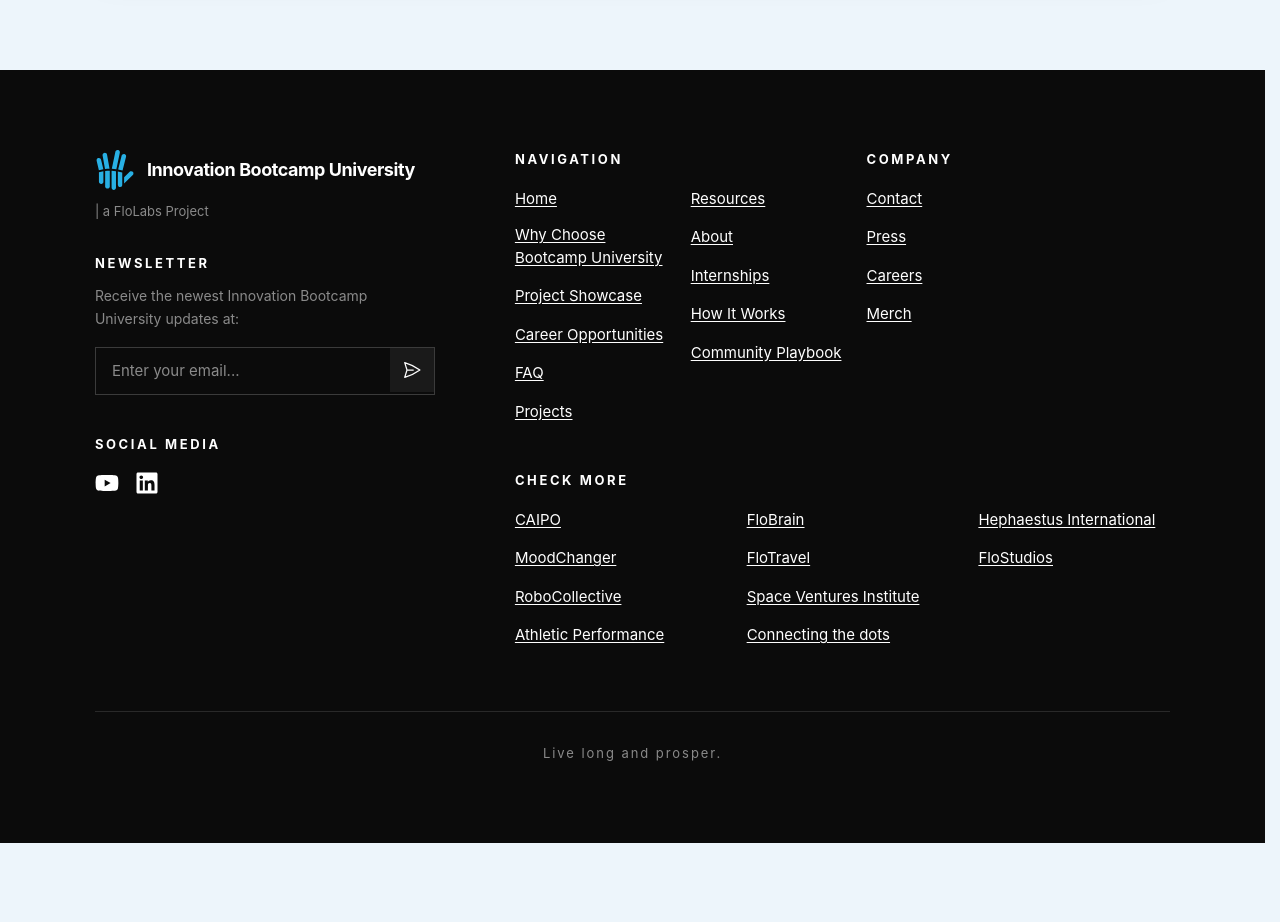
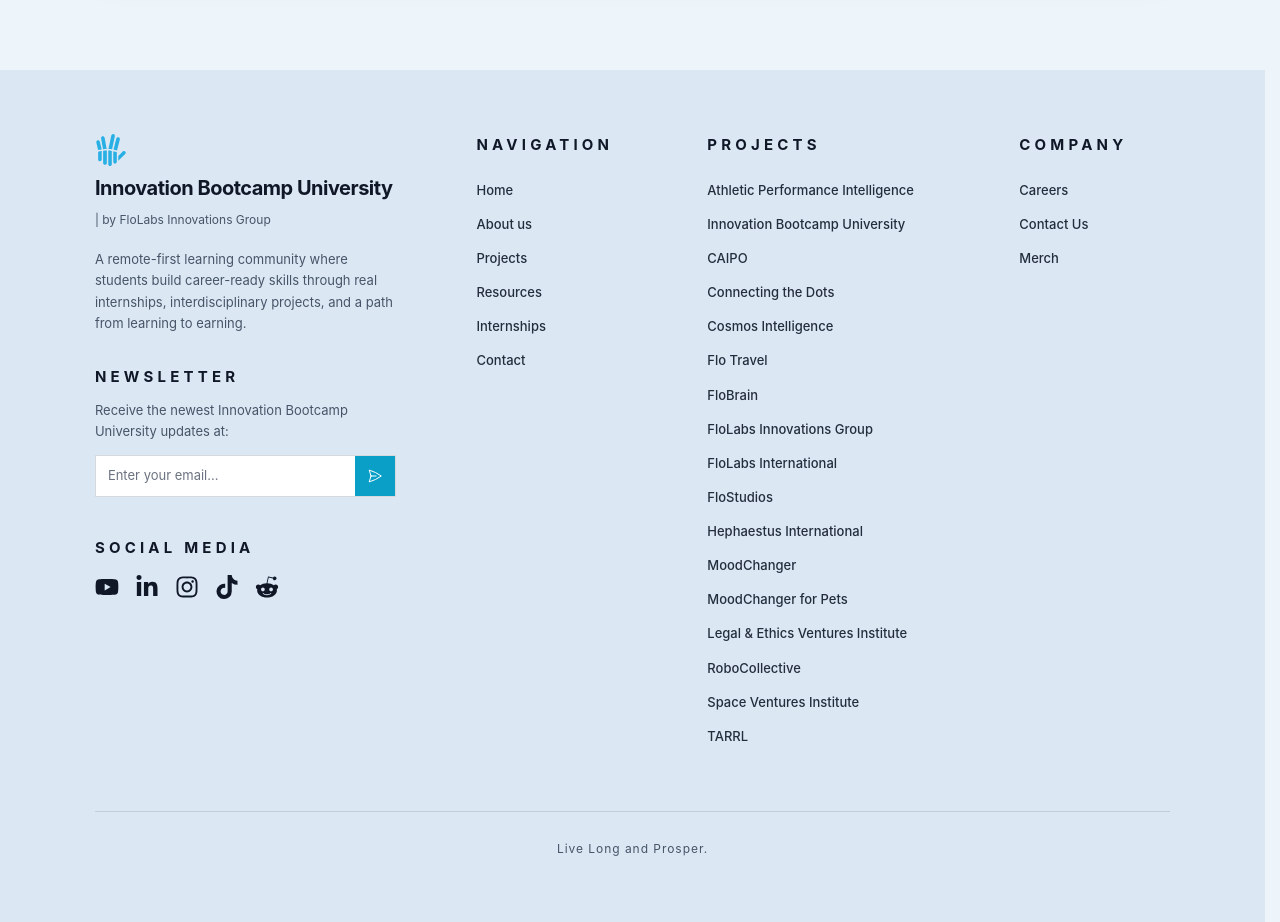
Before and after one commit to FlolabsInnovationsGroup/bootcampuniversity, a Next.js app: page / in a window 1280 px wide. Shown: the part 5420-6342 px from the top of the page. Before the commit the page ends 6263 px from the top, so only its background shows below. Built offline with nearby package versions, Linux system fonts and the light colour scheme.

Commit message:
fixed footer

```diff
--- a/src/app/globals.css
+++ b/src/app/globals.css
@@ -1913,3 +1913,109 @@ a {
     gap: 0.95rem;
   }
 }
+
+.site-footer {
+  --footer-accent: #13a7cb;
+  --footer-bg: #0e1525;
+  --footer-text: #ffffff;
+  --footer-muted: #a0a8b8;
+  --footer-brand: #ffffff;
+  --footer-divider: rgb(255 255 255 / 0.12);
+  --footer-logo-filter: brightness(0) saturate(100%) invert(56%) sepia(89%)
+    saturate(749%) hue-rotate(163deg) brightness(93%) contrast(92%);
+  --footer-form-bg: #ffffff;
+  --footer-form-border: rgb(255 255 255 / 0.2);
+  --footer-input-text: #111827;
+  --footer-input-placeholder: #8a8a8a;
+  --footer-submit-bg: #000000;
+  --footer-submit-text: #ffffff;
+
+  background-color: var(--footer-bg);
+  color: var(--footer-text);
+}
+
+:root[data-theme="light"] .site-footer {
+  --footer-bg: #dbe8f4;
+  --footer-text: #101828;
+  --footer-muted: #475467;
+  --footer-brand: #101828;
+  --footer-divider: rgb(15 23 42 / 0.12);
+  --footer-form-bg: #ffffff;
+  --footer-form-border: rgb(15 23 42 / 0.16);
+  --footer-input-text: #101828;
+  --footer-input-placeholder: #6b7280;
+  --footer-submit-bg: var(--primary);
+  --footer-submit-text: #ffffff;
+}
+
+.site-footer-heading {
+  color: var(--footer-text);
+}
+
+.site-footer-brand {
+  color: var(--footer-brand);
+}
+
+.site-footer-muted {
+  color: var(--footer-muted);
+}
+
+.site-footer-logo {
+  filter: var(--footer-logo-filter);
+}
+
+.site-footer-divider {
+  border-color: var(--footer-divider);
+}
+
+.site-footer-form {
+  background-color: var(--footer-form-bg);
+  border-color: var(--footer-form-border);
+}
+
+.site-footer-input {
+  color: var(--footer-input-text);
+}
+
+.site-footer-input::placeholder {
+  color: var(--footer-input-placeholder);
+}
+
+.site-footer-submit {
+  background-color: var(--footer-submit-bg);
+  color: var(--footer-submit-text);
+  transition: color 0.2s ease;
+}
+
+.site-footer-link {
+  color: color-mix(in srgb, var(--footer-text) 90%, transparent);
+  transition: color 0.2s ease;
+}
+
+.site-footer-link:hover,
+.site-footer-link:focus-visible {
+  color: var(--footer-accent);
+}
+
+.site-footer-social {
+  color: var(--footer-text);
+  transition: color 0.2s ease;
+}
+
+.site-footer-social:hover,
+.site-footer-social:focus-visible {
+  color: var(--footer-accent);
+}
+
+.site-footer-social svg {
+  fill: currentColor;
+}
+
+.site-footer-submit:hover,
+.site-footer-submit:focus-visible {
+  color: var(--footer-accent);
+}
+
+.site-footer-submit svg {
+  stroke: currentColor;
+}
--- a/src/components/Footer.tsx
+++ b/src/components/Footer.tsx
@@ -3,82 +3,93 @@
 import Image from "next/image";
 import Link from "next/link";
 import { FormEvent, type ReactNode } from "react";
-import {
-  careerOpportunitiesSection,
-  companyLinks,
-  navItems,
-  resources,
-  whyChoose
-} from "@/content/site-content";
-import { FaLinkedin, FaYoutube } from "react-icons/fa";
+import { FaInstagram, FaLinkedinIn, FaRedditAlien, FaTiktok, FaYoutube } from "react-icons/fa";
 import { HiOutlinePaperAirplane } from "react-icons/hi2";
-
-const MUTED = "#8A8A8A";
 
 type FooterNavLink = { label: string; href: string; external?: boolean };
 
 const navigationLinks: FooterNavLink[] = [
   { label: "Home", href: "/" },
-  { label: whyChoose.title, href: "/#why-choose-title" },
-  { label: "Project Showcase", href: "/#project-showcase-title" },
-  { label: careerOpportunitiesSection.title, href: "/#career-opportunities-title" },
-  { label: "FAQ", href: "/#faq-title" },
-  ...navItems.map((item) => ({ label: item.label, href: item.href })),
-  { label: "Internships", href: "/opportunities/internships-data" },
-  ...resources.map((resource) => ({
-    label: resource.title,
-    href: `/resources/${resource.slug}`
-  }))
+  { label: "About us", href: "/company" },
+  { label: "Projects", href: "/projects" },
+  { label: "Resources", href: "/resources" },
+  { label: "Internships", href: "/opportunities/internships" },
+  { label: "Contact", href: "/company/contact" }
 ];
 
 const footerCompanyLinks: FooterNavLink[] = [
-  ...companyLinks.filter((item) => item.href !== "/company"),
+  { label: "Careers", href: "/opportunities/internships" },
+  { label: "Contact Us", href: "/company/contact" },
+  { label: "Merch", href: "https://flolabsrd.notion.site/merch-background", external: true }
+];
+
+const projectLinks: FooterNavLink[] = [
   {
-    label: "Careers",
-    href: "https://hephaestus.international/internships",
+    label: "Athletic Performance Intelligence",
+    href: "https://www.athleticperformanceintelligence.com/",
     external: true
   },
+  { label: "Innovation Bootcamp University", href: "https://www.bootcampuniversity.org/", external: true },
+  { label: "CAIPO", href: "https://www.caipo.ai/", external: true },
   {
-    label: "Merch",
-    href: "https://flolabsrd.notion.site/merch-background",
+    label: "Connecting the Dots",
+    href: "https://www.youtube.com/@flolabsinnovation",
     external: true
-  }
-];
-
-const checkMoreColumns: FooterNavLink[][] = [
-  [
-    { label: "CAIPO", href: "https://www.caipo.ai/", external: true },
-    { label: "MoodChanger", href: "https://moodchanger.ai/", external: true },
+  },
+  { label: "Cosmos Intelligence", href: "http://cosmosintelligence.org/", external: true },
+  { label: "Flo Travel", href: "https://www.flomadtravel.com/", external: true },
+  { label: "FloBrain", href: "https://www.flobrain.ai/", external: true },
+  { label: "FloLabs Innovations Group", href: "https://www.flolabsinnovations.com/", external: true },
+  { label: "FloLabs International", href: "https://www.flolabs.international/", external: true },
+  { label: "FloStudios", href: "https://www.flostudios.ai/", external: true },
+  { label: "Hephaestus International", href: "https://hephaestus.international/", external: true },
+  { label: "MoodChanger", href: "https://www.moodchanger.ai/", external: true },
+  { label: "MoodChanger for Pets", href: "https://www.moodchanger.ai/", external: true },
+  {
+    label: "Legal & Ethics Ventures Institute",
+    href: "https://www.legalethicsventuresinstitute.com/",
+    external: true
+  },
   { label: "RoboCollective", href: "https://www.robocollective.ai/", external: true },
-    {
-      label: "Athletic Performance",
-      href: "https://www.athleticperformanceintelligence.com/#cta",
-      external: true
-    }
-  ],
-  [
-    { label: "FloBrain", href: "https://www.robocollective.ai/", external: true },
-    { label: "FloTravel", href: "https://www.flomadtravel.com/", external: true },
   {
     label: "Space Ventures Institute",
     href: "https://www.spaceventuresinstitute.com/",
     external: true
   },
+  { label: "TARRL", href: "https://tarrl.org/", external: true }
+];
+
+const socialLinks = [
   {
-      label: "Connecting the dots",
-      href: "https://www.youtube.com/playlist?list=PLwvFs7_Vcdwvn4eiECTY8tAB-M6cB5_B9",
-      external: true
+    label: "YouTube",
+    href: "https://www.youtube.com/@flolabsinnovation",
+    icon: FaYoutube
+  },
+  {
+    label: "LinkedIn",
+    href: "https://www.linkedin.com/company/flolabs-innovation/",
+    icon: FaLinkedinIn
+  },
+  {
+    label: "Instagram",
+    href: "https://www.instagram.com/flolabsinnovations/",
+    icon: FaInstagram
+  },
+  {
+    label: "TikTok",
+    href: "https://www.tiktok.com/@flomadlabs",
+    icon: FaTiktok
+  },
+  {
+    label: "Reddit",
+    href: "https://www.reddit.com/user/FloLabs_Innovations/",
+    icon: FaRedditAlien
   }
-  ],
-  [
-    { label: "Hephaestus International", href: "https://hephaestus.international/", external: true },
-    { label: "FloStudios", href: "https://www.flostudios.ai/", external: true }
-  ]
 ];
 
 function FooterHeading({ children }: { children: ReactNode }) {
   return (
-    <h3 className="text-[13px] font-bold uppercase tracking-[0.2em] text-white">{children}</h3>
+    <h3 className="site-footer-heading text-[15px] font-bold uppercase tracking-[0.28em]">{children}</h3>
   );
 }
 
@@ -92,7 +103,7 @@ function FooterLink({
   external?: boolean;
 }) {
   const className =
-    "focus-ring inline-block text-[15px] text-white underline underline-offset-2 transition-colors hover:text-[#1B9FD8]";
+    "site-footer-link focus-ring inline-block rounded text-[13px] font-medium leading-relaxed";
 
   if (external || href.startsWith("http")) {
     return (
@@ -122,36 +133,18 @@ function FooterLink({
   );
 }
 
-function FooterLinkList({
-  links,
-  twoColumnOnWide = false
-}: {
-  links: readonly { label: string; href: string; external?: boolean }[];
-  twoColumnOnWide?: boolean;
-}) {
-  const renderLinks = (items: typeof links) =>
-    items.map((item) => (
+function FooterLinkList({ links }: { links: readonly FooterNavLink[] }) {
+  return (
+    <ul className="mt-5 flex flex-col gap-2.5">
+      {links.map((item) => (
         <li key={`${item.href}-${item.label}`}>
           <FooterLink href={item.href} external={item.external}>
             {item.label}
           </FooterLink>
         </li>
-    ));
-
-  if (twoColumnOnWide) {
-    const midpoint = Math.ceil(links.length / 2);
-    const leftColumn = links.slice(0, midpoint);
-    const rightColumn = links.slice(midpoint);
-
-    return (
-      <div className="mt-4 flex flex-col gap-3.5 lg:flex-row lg:gap-x-12">
-        <ul className="flex min-w-0 flex-1 flex-col gap-3.5">{renderLinks(leftColumn)}</ul>
-        <ul className="flex min-w-0 flex-1 flex-col gap-3.5">{renderLinks(rightColumn)}</ul>
-      </div>
+      ))}
+    </ul>
   );
-  }
-
-  return <ul className="mt-4 flex flex-col gap-3.5">{renderLinks(links)}</ul>;
 }
 
 function handleNewsletterSubmit(event: FormEvent<HTMLFormElement>) {
@@ -160,41 +153,41 @@ function handleNewsletterSubmit(event: FormEvent<HTMLFormElement>) {
 
 export function Footer() {
   return (
-    <footer className="mt-16 w-full bg-[#0B0B0B] py-16 text-white lg:py-20">
+    <footer className="site-footer mt-16 w-full py-14 lg:py-16">
       <div className="container-shell">
-        <div className="grid gap-12 lg:grid-cols-[minmax(0,340px)_1fr] lg:gap-x-16 xl:gap-x-20">
+        <div className="grid gap-12 lg:grid-cols-[minmax(260px,1.3fr)_0.65fr_1fr_0.65fr] lg:gap-x-14 xl:gap-x-20">
           {/* Left brand column */}
           <div className="flex min-w-0 flex-col">
-            <div className="flex flex-wrap items-center gap-3">
+            <div className="flex flex-wrap items-center gap-2.5">
               <Image
                 src="/flolabs-logo.svg"
                 alt=""
-                width={40}
-                height={40}
-                className="h-10 w-10 shrink-0"
-                style={{
-                  filter:
-                    "brightness(0) saturate(100%) invert(56%) sepia(89%) saturate(749%) hue-rotate(163deg) brightness(93%) contrast(92%)"
-                }}
+                width={34}
+                height={34}
+                className="site-footer-logo h-8 w-8 shrink-0"
                 aria-hidden
               />
-              <span className="text-base font-bold leading-tight tracking-tight sm:text-lg">
+              <span className="site-footer-brand text-[18px] font-bold leading-tight tracking-tight sm:text-[20px]">
                 Innovation Bootcamp University
               </span>
-              <span className="text-[13px]" style={{ color: MUTED }}>
-                | a FloLabs Project
+              <span className="site-footer-muted text-[12px]">
+                | by FloLabs Innovations Group
               </span>
             </div>
+            <p className="site-footer-muted mt-5 max-w-[360px] text-[13px] leading-relaxed">
+              A remote-first learning community where students build career-ready skills through
+              real internships, interdisciplinary projects, and a path from learning to earning.
+            </p>
 
-            <div className="mt-8 flex flex-col gap-4">
+            <div className="mt-8 flex flex-col gap-3">
               <div>
                 <FooterHeading>Newsletter</FooterHeading>
-                <p className="mt-3 text-sm leading-relaxed" style={{ color: MUTED }}>
+                <p className="site-footer-muted mt-3 text-[13px] leading-relaxed">
                   Receive the newest Innovation Bootcamp University updates at:
                 </p>
               </div>
               <form
-                className="relative w-full max-w-[340px] border border-white/20"
+                className="site-footer-form relative w-full max-w-[345px] border"
                 onSubmit={handleNewsletterSubmit}
                 action="#"
                 noValidate
@@ -208,84 +201,59 @@ export function Footer() {
                   name="email"
                   autoComplete="email"
                   placeholder="Enter your email..."
-                  className="focus-ring min-h-11 w-full border-0 bg-transparent py-3 pl-4 pr-12 text-[15px] text-white outline-none placeholder:text-[#8A8A8A]"
+                  className="site-footer-input focus-ring min-h-10 w-full border-0 bg-transparent py-2.5 pl-3 pr-11 text-[13px] outline-none"
                 />
                 <button
                   type="submit"
-                  className="focus-ring absolute right-0 top-0 flex h-11 w-11 items-center justify-center bg-[#1A1A1A] text-white transition-colors hover:text-[#1B9FD8]"
+                  className="site-footer-submit focus-ring absolute right-0 top-0 flex h-10 w-10 items-center justify-center"
                   aria-label="Subscribe to newsletter"
                 >
-                  <HiOutlinePaperAirplane className="h-5 w-5 stroke-[1.5]" aria-hidden />
+                  <HiOutlinePaperAirplane className="h-4 w-4 stroke-[1.5]" aria-hidden />
                 </button>
               </form>
             </div>
 
             <div className="mt-10">
               <FooterHeading>Social media</FooterHeading>
-              <div className="mt-4 flex items-center gap-4">
+              <div className="mt-4 flex flex-wrap items-center gap-4">
+                {socialLinks.map(({ label, href, icon: Icon }) => (
                   <a
-                  href="https://www.youtube.com/@FloLabsInnovation"
-                  className="focus-ring group rounded text-white transition-colors duration-200 hover:text-[var(--primary)]"
+                    key={label}
+                    href={href}
+                    className="site-footer-social focus-ring rounded"
                     target="_blank"
                     rel="noopener noreferrer"
-                  aria-label="YouTube"
+                    aria-label={label}
                   >
-                  <FaYoutube className="h-6 w-6 fill-current transition-colors duration-200 group-hover:text-[var(--primary)]" aria-hidden />
+                    <Icon className="h-6 w-6" aria-hidden />
                   </a>
-                <a
-                  href="https://www.linkedin.com/company/flolabs-innovation"
-                  className="focus-ring group rounded text-white transition-colors duration-200 hover:text-[var(--primary)]"
-                  target="_blank"
-                  rel="noopener noreferrer"
-                  aria-label="LinkedIn"
-                >
-                  <FaLinkedin className="h-6 w-6 fill-current transition-colors duration-200 group-hover:text-[var(--primary)]" aria-hidden />
-                </a>
+                ))}
               </div>
             </div>
           </div>
 
-          {/* Right link area */}
-          <div className="flex min-w-0 flex-col gap-10 lg:gap-12">
-            <div className="grid gap-10 sm:grid-cols-2 lg:gap-12">
           <div>
             <FooterHeading>Navigation</FooterHeading>
-                <FooterLinkList links={navigationLinks} twoColumnOnWide />
+            <FooterLinkList links={navigationLinks} />
           </div>
+
+          <div>
+            <FooterHeading>Projects</FooterHeading>
+            <FooterLinkList links={projectLinks} />
+          </div>
+
           <div>
             <FooterHeading>Company</FooterHeading>
             <FooterLinkList links={footerCompanyLinks} />
           </div>
         </div>
 
-            <div>
-              <FooterHeading>Check more</FooterHeading>
-              <div className="mt-4 grid gap-8 sm:grid-cols-2 lg:grid-cols-3 lg:gap-10">
-                {checkMoreColumns.map((column, columnIndex) => (
-                  <ul key={columnIndex} className="flex flex-col gap-3.5">
-                    {column.map((item) => (
-                      <li key={item.label}>
-                        <FooterLink href={item.href} external={item.external}>
-                          {item.label}
-                        </FooterLink>
-                      </li>
-                    ))}
-                  </ul>
-                ))}
-              </div>
-            </div>
-          </div>
-        </div>
-
         <div
-          className="mt-14 border-t border-white/[0.12] pt-8 lg:mt-16"
+          className="site-footer-divider mt-14 border-t pt-7 lg:mt-16"
           role="presentation"
         >
-          <p
-            className="text-center text-[13px] tracking-[0.15em]"
-            style={{ color: MUTED }}
-          >
-            Live long and prosper.
+          <p className="site-footer-muted text-center text-[12px] tracking-[0.08em]">
+            Live Long and Prosper.
           </p>
         </div>
       </div>
```
Lines whose indentation alone changed are shown as unchanged.
